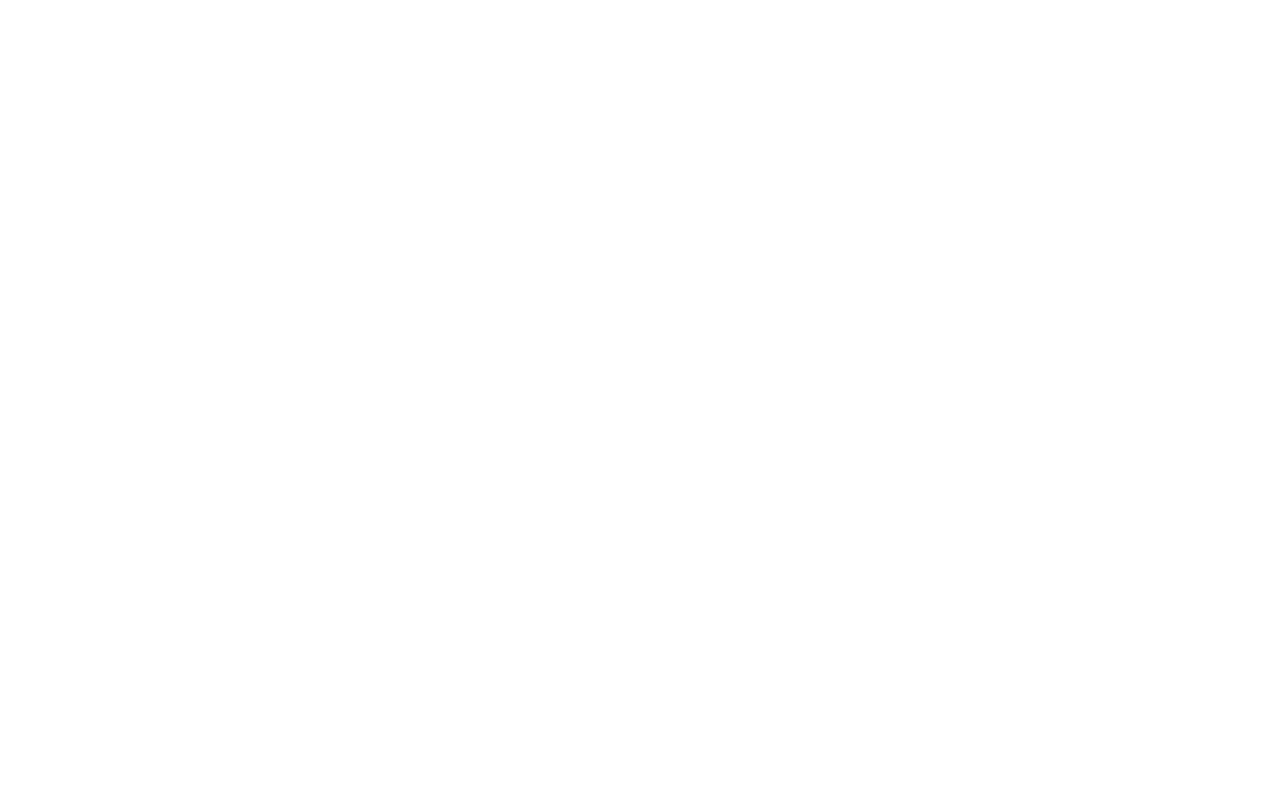
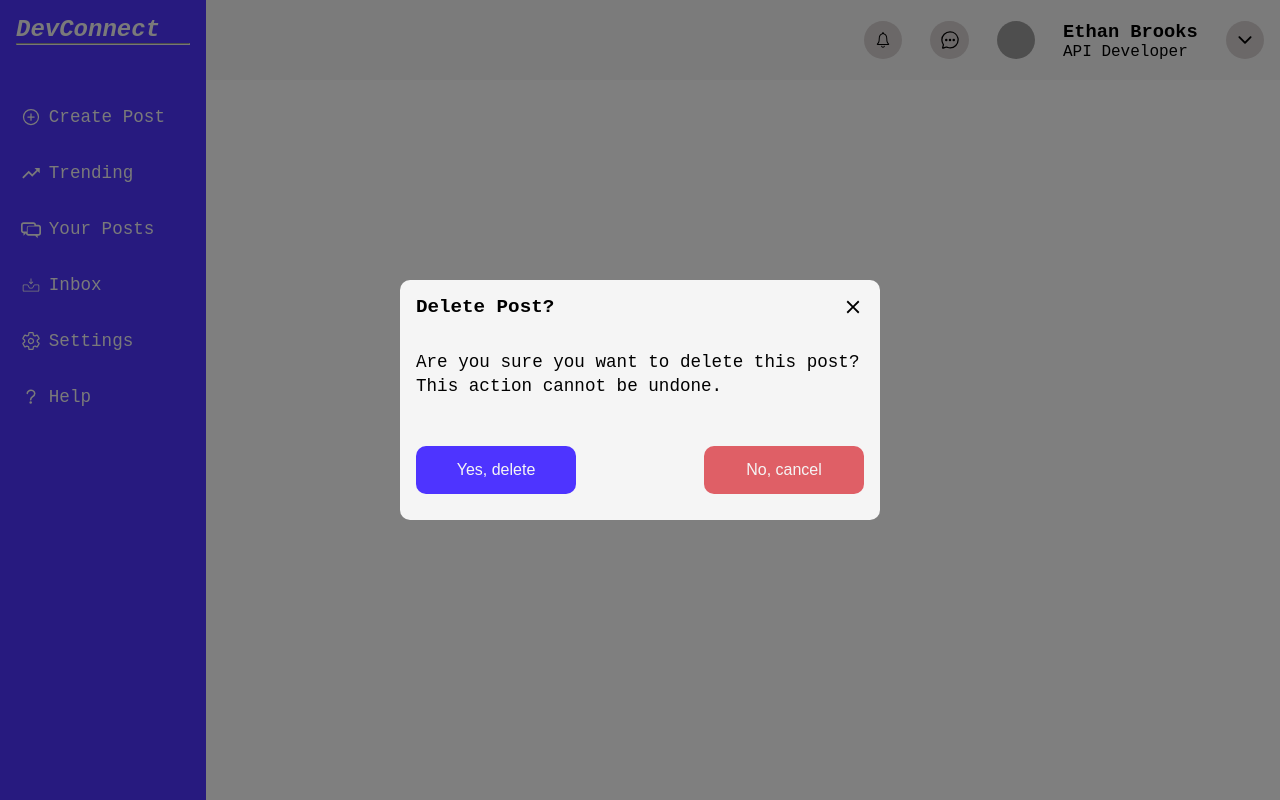
Before and after one commit to larryking01/CodeOrbit, a React (Create React App) app: page /modal in a window 1280 px wide. Before the commit this address had no page. Built offline with nearby package versions, Linux system fonts and the light colour scheme; data requests are answered from the project's data file; grey boxes are pictures that could not be loaded.

Commit message:
feat(modal): create confirmation modal and wire it up to show when delete post button is clicked

```diff
--- a/src/App.js
+++ b/src/App.js
@@ -5,6 +5,7 @@
 import Home from './pages/home/home';
 import PostInfo from './pages/postInfo/postInfo';
 import AddPost from './pages/addPost/addPost';
+import ConfirmationModal from './components/confirmationModal/confirmationModal';
 
 import store from './store/store';
 import { fetchPosts } from './store/features/posts/posts.thunks';
@@ -27,6 +28,7 @@
           <Route path="home" index element={ <Home /> } />
           <Route path="post-info/:postId" element={ <PostInfo /> } />
           <Route path="new-post" element={ <AddPost /> } />
+          <Route path="modal" element={ <ConfirmationModal /> } />
         </Route>
       </Routes>
     </Router>
--- /dev/null
+++ b/src/components/confirmationModal/confirmationModal.jsx
@@ -0,0 +1,64 @@
+import styles from './confirmationModal.module.scss'
+import { IoMdClose } from "react-icons/io";
+import { useDispatch } from 'react-redux';
+
+import { clearModal } from '../../store/features/modal/modal.slice';
+
+
+
+
+
+
+
+
+
+
+
+const ConfirmationModal = () => {
+
+
+    const dispatch = useDispatch()
+
+    const closeModal = () => {
+        dispatch(clearModal())
+    }
+
+    const handleConfirmAction = () => {
+        dispatch(clearModal())
+    }
+
+    const handleCancelAction = () => {
+        dispatch(clearModal())
+    }
+
+
+    return (
+        <main className={ styles.modal }>
+            <article className={ styles.modal__container }>
+                <section className={ styles.modal__header }>
+                    <p>Delete Post?</p>
+
+                    <IoMdClose size={ 22 } className={ styles.modal__closeIcon } onClick={ closeModal } />
+                </section>
+
+                <section className={ styles.modal__content }>
+                    <p>Are you sure you want to delete this post? This action cannot be undone.</p>
+                </section>
+
+                <section className={ styles.modal__actions }>
+                    <button type='button' className={ styles['modal__button--yes']} onClick={ handleConfirmAction }>
+                        Yes, delete
+                    </button>
+                    <button type='button' className={ styles['modal__button--no']} onClick={ handleCancelAction }>
+                        No, cancel
+                    </button>
+                </section>
+            </article>
+        </main>
+    )
+}
+
+
+
+
+export default ConfirmationModal
--- /dev/null
+++ b/src/components/confirmationModal/confirmationModal.module.scss
@@ -0,0 +1,76 @@
+/* import global variables */
+@use '../../style/variables' as *;
+
+
+
+
+
+/* Using BEM styling */
+.modal {
+    position: fixed;
+    top: 0;
+    left: 0;
+    width: 100%;
+    height: 100%;
+    background-color: rgba(0, 0, 0, 0.5);
+    display: flex;
+    justify-content: center;
+    align-items: center;
+}
+
+
+.modal__container {
+    background-color: whitesmoke;
+    width: 30rem;
+    height: 15rem;
+    padding: 1rem;
+    border-radius: 0.625rem;
+}
+
+.modal__header {
+    display: flex;
+    justify-content: space-between;
+    margin-bottom: 2rem;
+
+
+    p {
+        font-size: 1.2rem;
+        font-weight: bold;
+    }
+}
+
+.modal__closeIcon {
+    cursor: pointer;
+}
+
+.modal__content {
+    margin-bottom: 3rem;
+
+    p {
+        font-size: 1.1rem;
+        line-height: 1.5rem;
+    }
+}
+
+.modal__actions {
+    display: flex;
+    justify-content: space-between;
+}
+
+button {
+    width: 10rem;
+    height: 3rem;
+    cursor: pointer;
+    border-radius: 0.625rem;
+    border: none;
+    font-size: 1rem;
+    color: $white-col;
+}
+
+.modal__button--yes {
+    background-color: $purple-col;
+}
+
+.modal__button--no {
+    background-color: $red-col;
+}
--- a/src/components/layout/layout.jsx
+++ b/src/components/layout/layout.jsx
@@ -6,7 +6,8 @@
 import Sidebar from "../sidebar/sidebar"
 import Toast from '../toasts/toast'
 import { selectToastVisibility } from '../../store/features/toast/toast.selectors'
-
+import ConfirmationModal from '../confirmationModal/confirmationModal'
+import { selectModalVisibility } from '../../store/features/modal/modal.selectors'
 
 
 
@@ -19,6 +20,8 @@
 const Layout = () => {
 
     let visible = useSelector( selectToastVisibility )
+
+    let modalVisible = useSelector( selectModalVisibility )
 
 
 
@@ -35,6 +38,8 @@
 
             { visible && <Toast /> }
 
+            { modalVisible && <ConfirmationModal />}
+
         </main>
     )
 }
--- a/src/components/navbar/navbar.jsx
+++ b/src/components/navbar/navbar.jsx
@@ -28,7 +28,7 @@
 
         <nav className={styles.navbar}>
             <div className={styles.navbar__display}>
-                <h3 className={styles.navbar__title}>Create Post</h3>
+                <h3 className={styles.navbar__title}></h3>
             </div>
 
             <div className={styles.navbar__profile}>
--- a/src/components/navbar/navbar.module.scss
+++ b/src/components/navbar/navbar.module.scss
@@ -3,7 +3,7 @@
 
 
 
-
+/* Using BEM styling */
 .navbar {
   width: 100%;
   display: flex;
--- a/src/components/post/post.jsx
+++ b/src/components/post/post.jsx
@@ -17,6 +17,9 @@
 import { useGetPostQuery, useGetCommentsByPostIdQuery, useDeletePostMutation } from '../../store/features/api/apiSlice';
 import { showToast, clearToast } from '../../store/features/toast/toast.sclice';
 import { shortenTextLength } from '../../helpers/shortenTextLength';
+import { showModal } from '../../store/features/modal/modal.slice';
+
+
 
 
 
@@ -66,29 +69,38 @@
 
     // delete a post by its id
     const handleDeletePost = async (post) => {
-        try {
-            await triggerDeletePostMutation(post.id)
+        dispatch(showModal({
+            visible: true,
+            type: 'Delete',
+            title: '',
+            content: '',
+            confirmButtonText: '',
+            cancelButtonText: ''
+        }))
 
-            dispatch(showToast({
-                type: 'success',
-                title: 'Post deleted 🎉',
-                content: 'Your post has been removed and is no longer visible.'
-            }))
+        // try {
+        //     await triggerDeletePostMutation(post.id)
 
-            navigate('/')
-        }
-        catch(error) {
-            dispatch(showToast({
-                type: 'error',
-                title: 'Failed to delete post',
-                content: 'We couldn’t delete your post right now. Please try again.'
-            }))
-        }
-        finally {
-            setTimeout(() => {
-                dispatch(clearToast())
-            }, 4000)
-        }
+        //     dispatch(showToast({
+        //         type: 'success',
+        //         title: 'Post deleted 🎉',
+        //         content: 'Your post has been removed and is no longer visible.'
+        //     }))
+
+        //     navigate('/')
+        // }
+        // catch(error) {
+        //     dispatch(showToast({
+        //         type: 'error',
+        //         title: 'Failed to delete post',
+        //         content: 'We couldn’t delete your post right now. Please try again.'
+        //     }))
+        // }
+        // finally {
+        //     setTimeout(() => {
+        //         dispatch(clearToast())
+        //     }, 4000)
+        // }
     }
 
 
--- /dev/null
+++ b/src/store/features/modal/modal.selectors.js
@@ -0,0 +1,11 @@
+export const selectModalVisibility = (state) => state.modal.visible
+
+export const selectModalType = (state) => state.modal.type
+
+export const selectModalTitle = (state) => state.modal.title
+
+export const selectModalContent = (state) => state.modal.content
+
+export const selectModalConfirmButtonText = (state) => state.modal.confirmButtonText
+
+export const selectModalCancelButtonText = (state) => state.modal.cancelButtonText
--- /dev/null
+++ b/src/store/features/modal/modal.slice.js
@@ -0,0 +1,45 @@
+import { createSlice } from "@reduxjs/toolkit";
+
+
+
+
+
+
+
+
+const modalSlice = createSlice({
+    name: 'modal',
+    initialState: {
+        visible: false,
+        type: '',
+        title: '',
+        content: '',
+        confirmButtonText: '',
+        cancelButtonText: ''
+    },
+    reducers: {
+        showModal(state, action) {
+            let modalConfig = action.payload
+            state.visible = modalConfig.visible
+            state.type = modalConfig.type
+            state.title = modalConfig.title
+            state.content = modalConfig.content
+            state.confirmButtonText = modalConfig.confirmButtonText
+            state.cancelButtonText = modalConfig.cancelButtonText
+        },
+        clearModal(state) {
+            state.visible = false
+            state.type = ''
+            state.title = ''
+            state.content = ''
+            state.confirmButtonText = ''
+            state.cancelButtonText = ''
+        }
+    }
+})
+
+
+
+export const { showModal, clearModal } = modalSlice.actions
+
+export default modalSlice.reducer
--- a/src/store/store.js
+++ b/src/store/store.js
@@ -4,7 +4,7 @@
 import commentsReducer from './features/comments/comments.slice'
 import toastReducer from './features/toast/toast.sclice'
 import apiSlice from "./features/api/apiSlice";
-
+import modalReducer from "./features/modal/modal.slice";
 
 
 
@@ -18,6 +18,7 @@
         users: usersReducer,
         comments: commentsReducer,
         toast: toastReducer,
+        modal: modalReducer,
         [apiSlice.reducerPath]: apiSlice.reducer
     },
     middleware: (getDefaultMiddleware) => {
```
